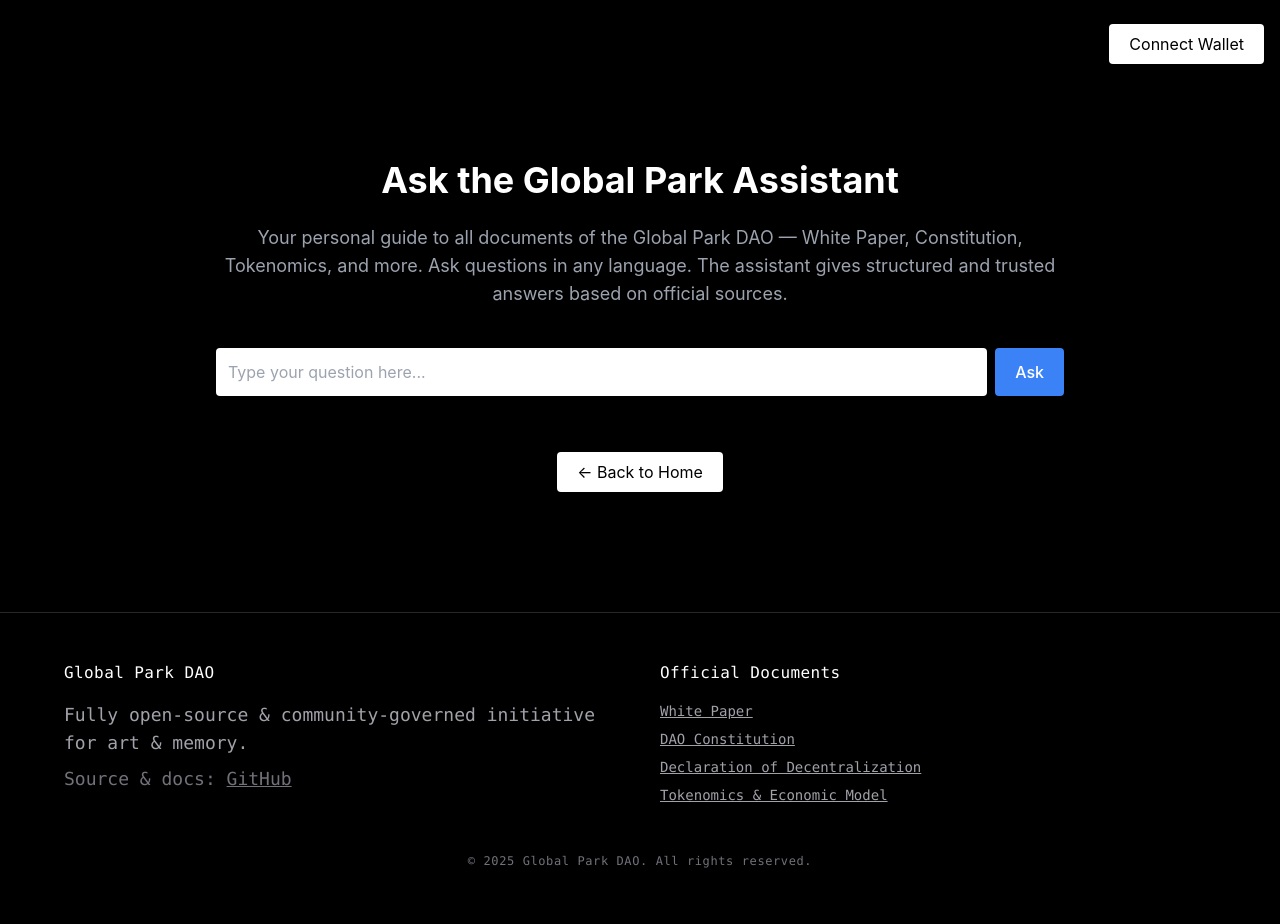
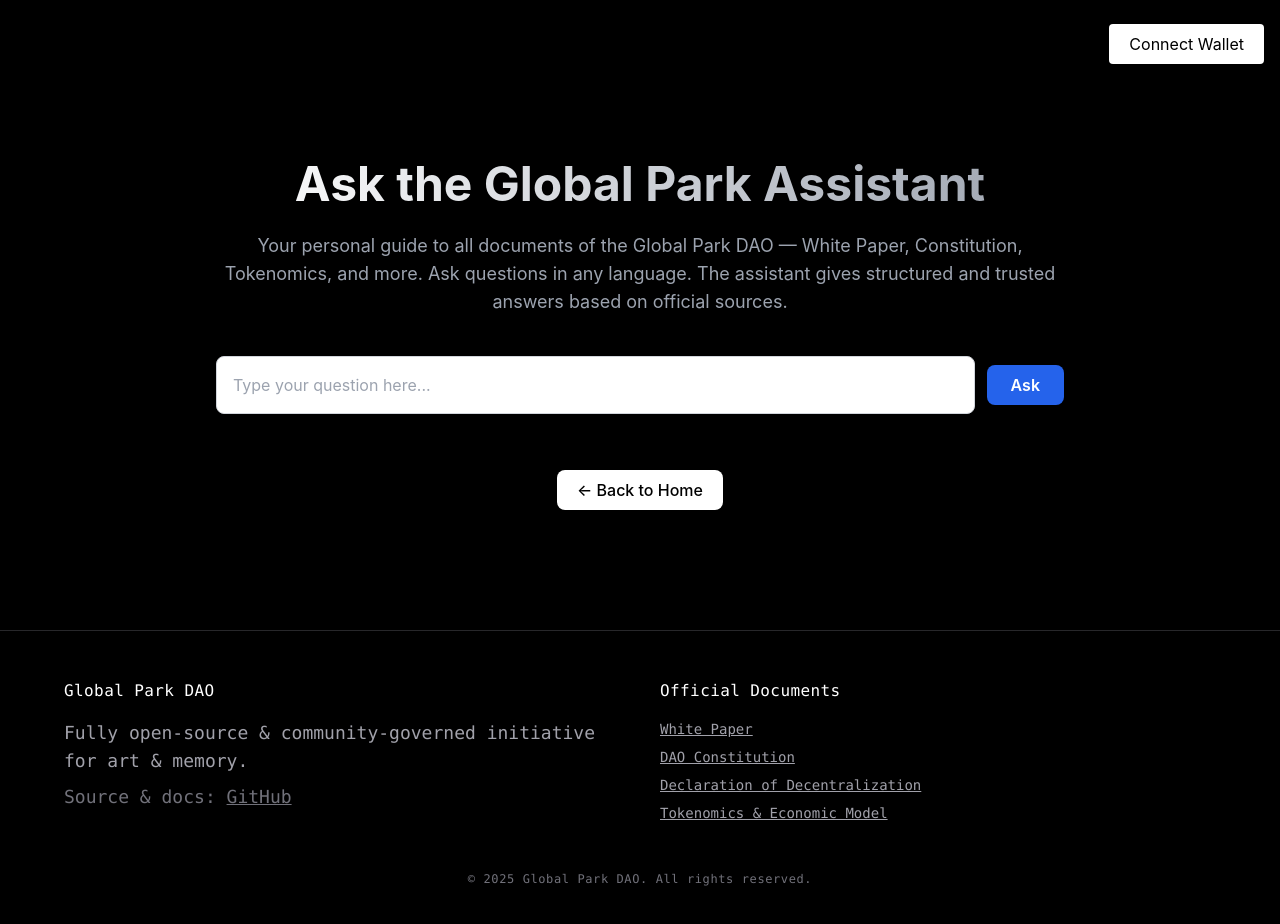
Before and after one commit to GPARKPRO/globalpark-site, a Next.js app: page /ask-gpt in a window 1280 px wide. Shown: the top 924 px of the page. Built offline with nearby package versions, Linux system fonts and the light colour scheme.

Commit message:
Update page.tsx

```diff
--- a/app/ask-gpt/page.tsx
+++ b/app/ask-gpt/page.tsx
@@ -1,6 +1,9 @@
+// app/ask-gpt/page.tsx
+
 'use client'
 
 import { useState } from 'react'
+import Image from 'next/image'
 
 export default function AskGPTPage() {
   const [input, setInput] = useState('')
@@ -10,23 +13,16 @@ export default function AskGPTPage() {
   const ask = async () => {
     if (!input.trim()) return
     setLoading(true)
-
     try {
       const res = await fetch('/api/gpt', {
         method: 'POST',
         headers: { 'Content-Type': 'application/json' },
-        body: JSON.stringify({ prompt: input }),
+        body: JSON.stringify({ prompt: input })
       })
-
       const data = await res.json()
-
-      if (res.ok) {
-        setMessages((prev) => [...prev, `🧑 ${input}`, `🧠 ${data.reply}`])
-      } else {
-        setMessages((prev) => [...prev, `🧑 ${input}`, `⚠️ Error: ${data.reply}`])
-      }
+      setMessages((prev) => [...prev, `🧑 ${input}`, `🧠 ${data.reply}`])
     } catch (err) {
-      setMessages((prev) => [...prev, `🧑 ${input}`, `🚧 Failed to connect to GPT.`])
+      setMessages((prev) => [...prev, `🚧 Failed to connect to GPT.`])
     } finally {
       setInput('')
       setLoading(false)
@@ -35,7 +31,7 @@ export default function AskGPTPage() {
 
   return (
     <div className="max-w-4xl mx-auto px-6 py-20 text-white">
-      <h1 className="text-3xl md:text-4xl font-bold mb-6 text-center">
+      <h1 className="text-4xl md:text-5xl font-bold mb-6 text-center bg-gradient-to-r from-white to-gray-400 bg-clip-text text-transparent">
         Ask the Global Park Assistant
       </h1>
       <p className="text-center text-gray-400 mb-10">
@@ -47,33 +43,44 @@ export default function AskGPTPage() {
         {messages.map((msg, i) => (
           <div
             key={i}
-            className="bg-zinc-800 p-3 rounded whitespace-pre-wrap border border-zinc-700 text-sm"
+            className="bg-zinc-800 p-4 rounded-xl border border-zinc-700 text-sm whitespace-pre-wrap"
           >
             {msg}
           </div>
         ))}
       </div>
 
-      <div className="flex space-x-2">
+      <div className="flex items-center space-x-3">
         <input
-          className="flex-1 p-3 text-black rounded"
+          className="flex-1 p-4 text-black rounded-lg border border-gray-300"
           value={input}
           onChange={(e) => setInput(e.target.value)}
           placeholder="Type your question here..."
         />
         <button
-          className="bg-blue-500 px-5 py-2 rounded text-white font-medium"
+          className="relative bg-blue-600 hover:bg-blue-700 text-white px-6 py-2 rounded-lg font-semibold transition disabled:opacity-60"
           onClick={ask}
           disabled={loading}
         >
-          {loading ? '...' : 'Ask'}
+          {loading ? (
+            <div className="flex items-center space-x-2">
+              <Image
+                src="/logo.png"
+                alt="loading"
+                width={20}
+                height={20}
+                className="animate-spin"
+              />
+              <span>Thinking...</span>
+            </div>
+          ) : 'Ask'}
         </button>
       </div>
 
       <div className="mt-14 text-center">
         <button
           onClick={() => window.location.href = '/'}
-          className="inline-block bg-white text-black px-5 py-2 rounded hover:bg-gray-200 transition"
+          className="inline-block bg-white text-black px-5 py-2 rounded-lg font-medium hover:bg-gray-200 transition"
         >
           ← Back to Home
         </button>
```
